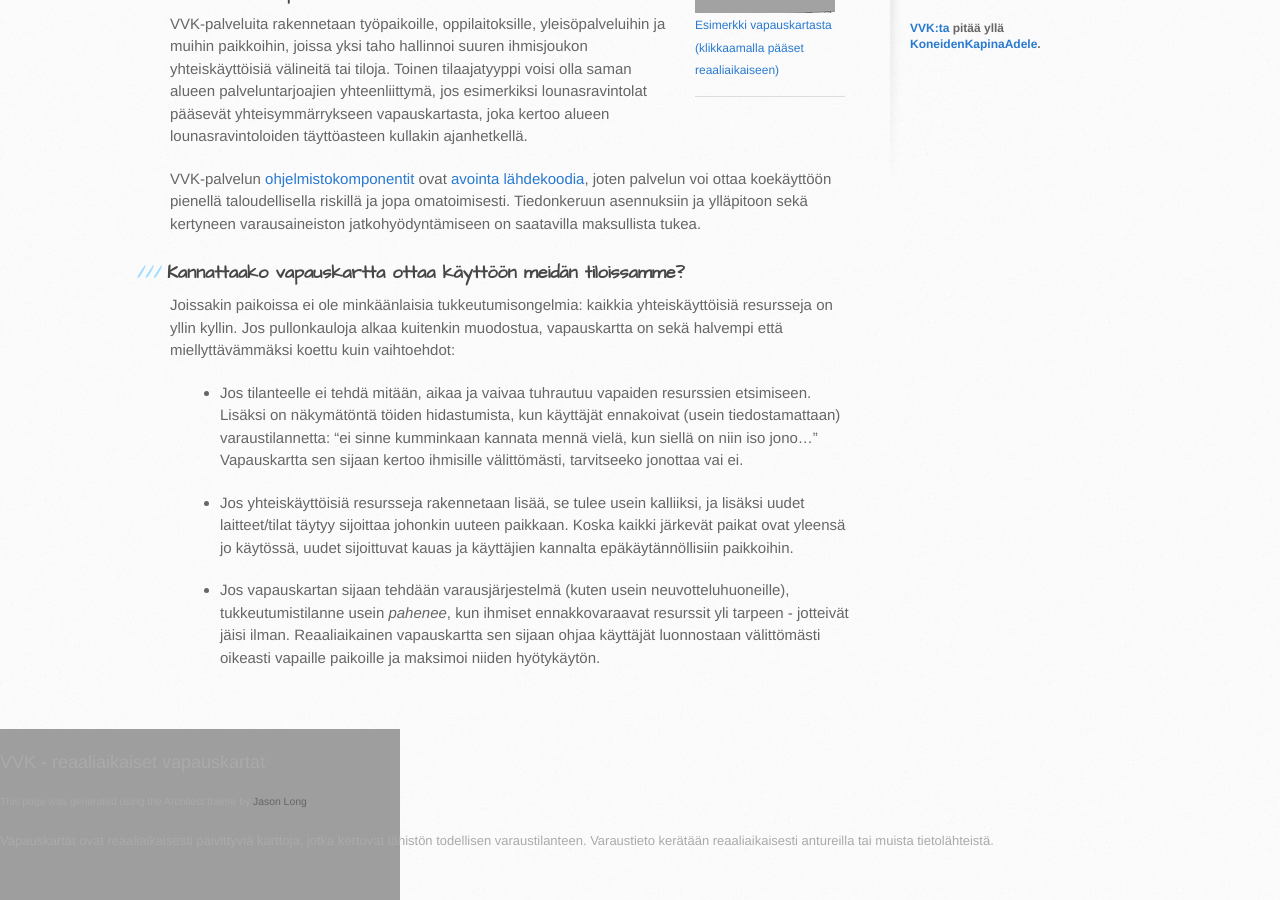
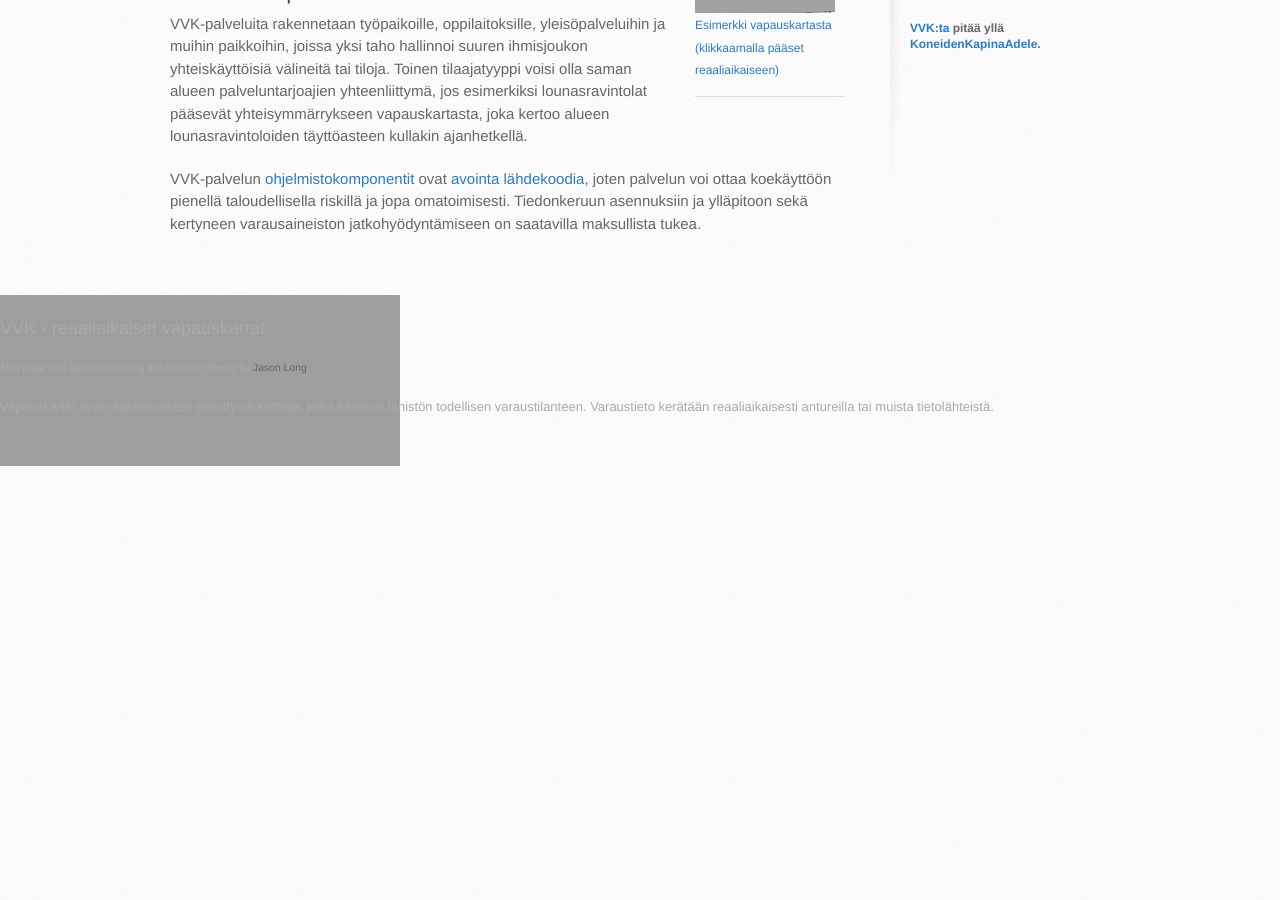
Before and after one commit to KoneidenKapinaAdele/vvk, a Jekyll site: the page built from index.md, in a window 1280 px wide and 900 px high, scrolled down 704 px. Built offline with Jekyll 4.4.1, drawn with Linux system fonts in a browser that asks for light colours; after the commit the page ends 1170 px from its top, so only the background shows below that.

Commit message:
Käyttöönottosivu

```diff
--- a/index.md
+++ b/index.md
@@ -38,30 +38,3 @@
 palvelun voi ottaa koekäyttöön pienellä taloudellisella riskillä ja jopa
 omatoimisesti.  Tiedonkeruun asennuksiin ja ylläpitoon sekä kertyneen
 varausaineiston jatkohyödyntämiseen on saatavilla maksullista tukea.
-
-### Kannattaako vapauskartta ottaa käyttöön meidän tiloissamme?
-
-Joissakin paikoissa ei ole minkäänlaisia tukkeutumisongelmia: kaikkia
-yhteiskäyttöisiä resursseja on yllin kyllin.  Jos pullonkauloja alkaa
-kuitenkin muodostua, vapauskartta on sekä halvempi että
-miellyttävämmäksi koettu kuin vaihtoehdot:
-
-- Jos tilanteelle ei tehdä mitään, aikaa ja vaivaa tuhrautuu vapaiden
-  resurssien etsimiseen.  Lisäksi on näkymätöntä töiden hidastumista,
-  kun käyttäjät ennakoivat (usein tiedostamattaan) varaustilannetta: "ei
-  sinne kumminkaan kannata mennä vielä, kun siellä on niin iso jono..."
-  Vapauskartta sen sijaan kertoo ihmisille välittömästi, tarvitseeko
-  jonottaa vai ei.
-
-- Jos yhteiskäyttöisiä resursseja rakennetaan lisää, se tulee usein
-  kalliiksi, ja lisäksi uudet laitteet/tilat täytyy sijoittaa johonkin
-  uuteen paikkaan.  Koska kaikki järkevät paikat ovat yleensä jo
-  käytössä, uudet sijoittuvat kauas ja käyttäjien kannalta
-  epäkäytännöllisiin paikkoihin.
-
-- Jos vapauskartan sijaan tehdään varausjärjestelmä (kuten usein
-  neuvotteluhuoneille), tukkeutumistilanne usein *pahenee*, kun
-  ihmiset ennakkovaraavat resurssit yli tarpeen - jotteivät jäisi ilman.
-  Reaaliaikainen vapauskartta sen sijaan ohjaa käyttäjät luonnostaan
-  välittömästi oikeasti vapaille paikoille ja maksimoi niiden
-  hyötykäytön.
```
Also changed, not shown: kayttoonotto.md (added, +47 -0 lines).
